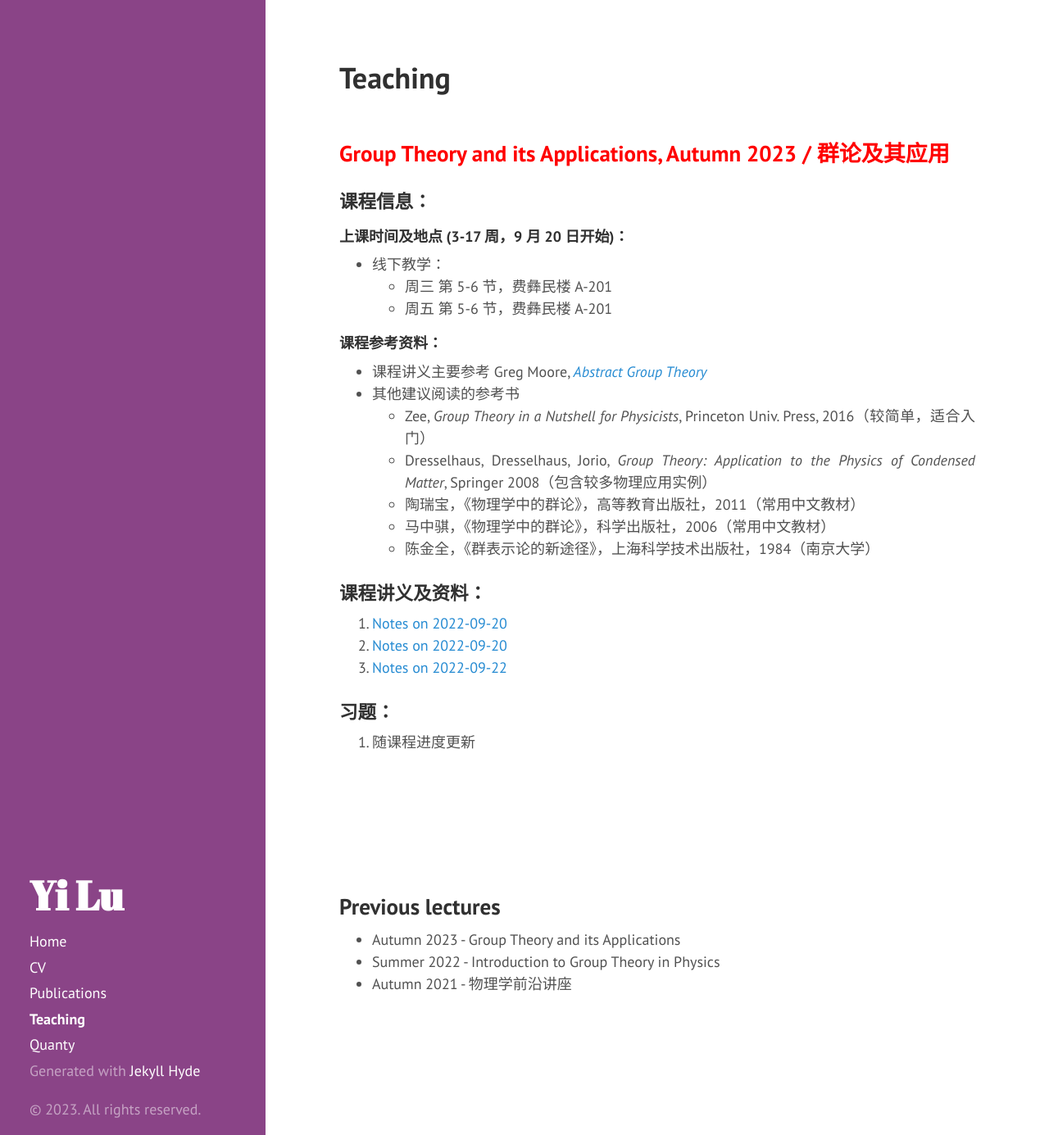
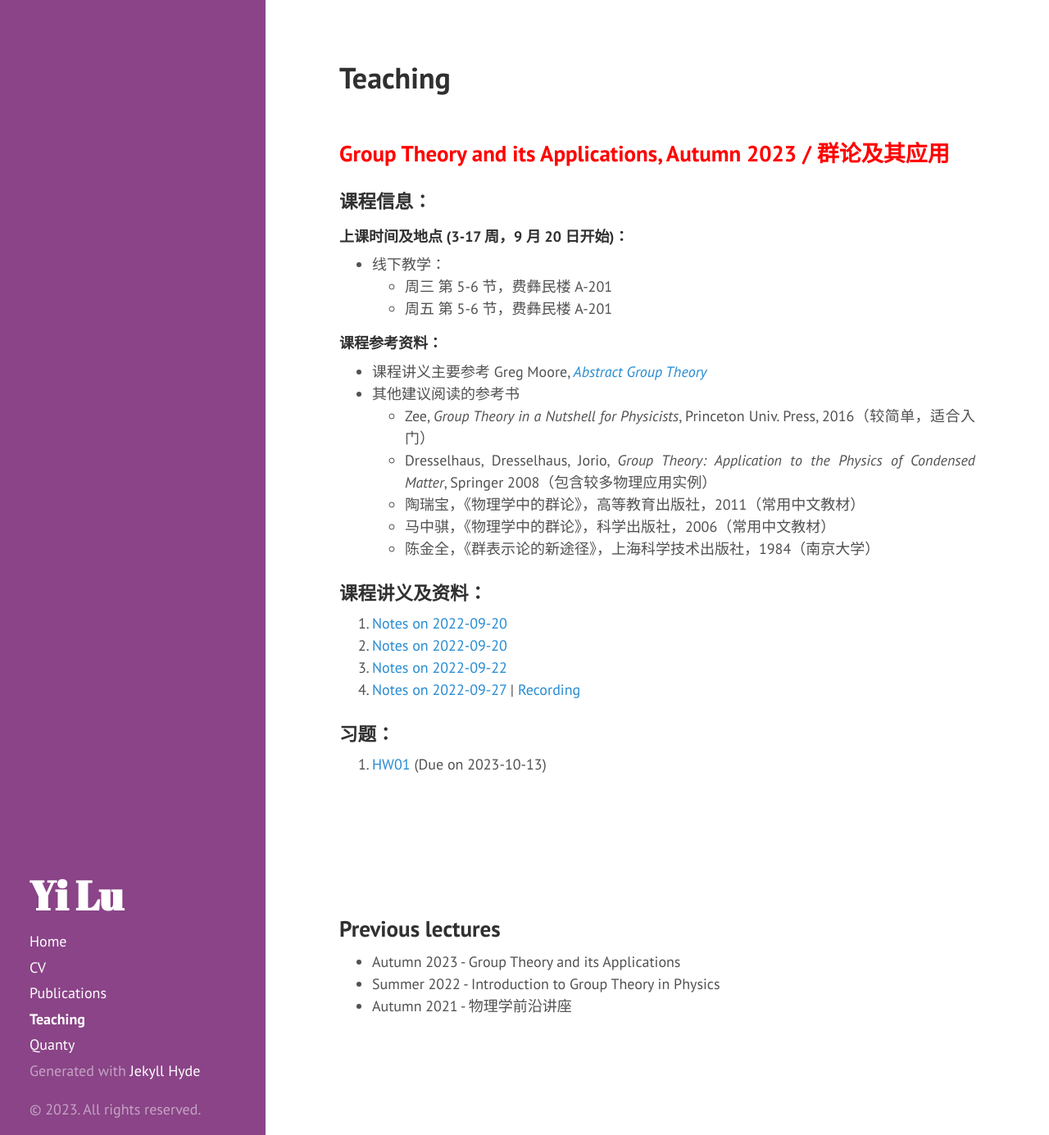
Before and after one commit to yilu/personal_site, a Jekyll site: the page built from teaching.md, in a window 1280 px wide and 1385 px high. Shown: the whole window at 82% size. Built offline with Jekyll 4.4.1, drawn with Linux system fonts in a browser that asks for light colours.

Commit message:
Update notes on 2023-09-27.

```diff
--- a/teaching.md
+++ b/teaching.md
@@ -27,9 +27,10 @@ title: Teaching
    0. [Notes on 2022-09-20]({{ site.url }}/teaching/AS2023/GT/notes/00_20230920.pdf)
    1. [Notes on 2022-09-20]({{ site.url }}/teaching/AS2023/GT/notes/01_20230920.pdf)
    2. [Notes on 2022-09-22]({{ site.url }}/teaching/AS2023/GT/notes/02_20230922.pdf)
+   3. [Notes on 2022-09-27]({{ site.url }}/teaching/AS2023/GT/notes/03_20230927.pdf) \| [Recording](https://meeting.tencent.com/v2/cloud-record/share?id=7d62b795-d821-4f72-9fc0-c1c611793986&from=3)
 
 ### 习题：
-  0. 随课程进度更新
+  0. [HW01]({{ site.url }}/teaching/AS2023/GT/hw/03_20230927.pdf) (Due on 2023-10-13)
 
 
 <br />
```
Also changed, not shown: 1 other file.
